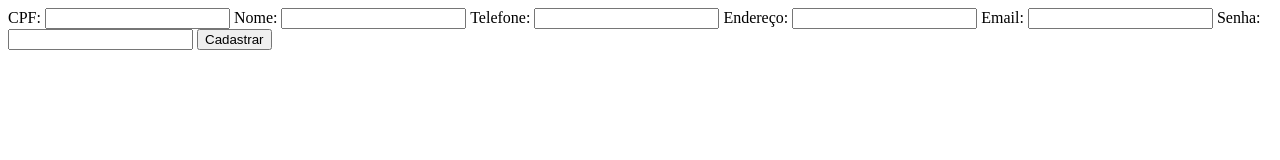
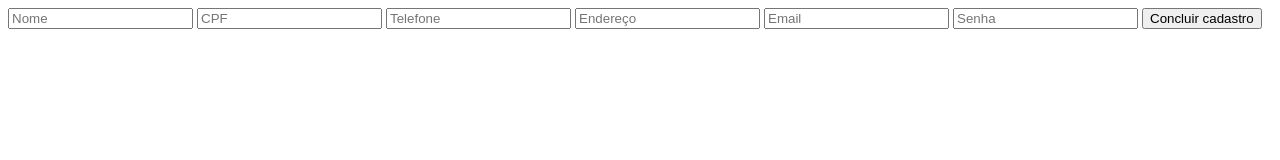
Before and after one commit to lealgabryell/Projeto-Ecommerce-Jose-Anderson-M5, a website: page index.html in a window 1280 px wide. Drawn offline with Linux system fonts and the light colour scheme.

Commit message:
clientes adicionados a lista de cliente a partir de informações inseridas no browser

```diff
--- a/index.html
+++ b/index.html
@@ -5,32 +5,19 @@
   <meta charset="UTF-8">
   <meta name="viewport" content="width=device-width, initial-scale=1.0">
   <title>Ecommerce</title>
-  <script type="module" src="./index.js"></script>
+  <script  src="./index.js"></script>
 </head>
 
 <body>
-  <form id="customerForm" class="costumerForm">
-    <label for="cpf">CPF:</label>
-    <input type="text" id="cpf" name="cpf" required>
+  <input type="text" id="nome" placeholder="Nome">
+  <input type="text" id="cpf" placeholder="CPF">
+  <input type="text" id="telefone" placeholder="Telefone">
+  <input type="text" id="endereco" placeholder="Endereço">
+  <input type="text" id="email" placeholder="Email">
+  <input type="text" id="senha" placeholder="Senha">
+  <button onclick="setCliente()">Concluir cadastro</button>
 
-    <label for="nome">Nome:</label>
-    <input type="text" id="nome" name="nome" required>
-
-    <label for="telefone">Telefone:</label>
-    <input type="text" id="telefone" name="telefone" required>
-
-    <label for="endereco">Endereço:</label>
-    <input type="text" id="endereco" name="endereco" required>
-
-    <label for="email">Email:</label>
-    <input type="email" id="email" name="email" required>
-
-    <label for="senha">Senha:</label>
-    <input type="password" id="senha" name="senha" required>
-
-    <button type="submit" value="Cadastrar" onclick="recebeParams()">Cadastrar</button>
-  </form>
-  <div class="resultado"></div>
+  <div class="clientes"></div>
 
 
 </body>
--- a/index.js
+++ b/index.js
@@ -1,21 +1,30 @@
 //TODO:
 //OS DADOS RECEBIDOS PELO FORMULARIO NAO ESTAO SENDO ADICIONADO AO ARRAY CLIENTE.
-//PRECISAMOS RESOLVER ESSE PROBLEMA
 //PRECISAMOS CONSEGUIR ENVIAR O ARRAY PARA O ARQUIVO APP.JS E LA FAZER COM QUE O MESMO SEJA ADICIONADO AO BD
 
+const listaClientes = [];
+function addCliente(cliente) {
+  listaClientes.push(cliente);
+  return cliente.nome + " adicionado a lista de clientes";
+}
+function setCliente() {
+  const nome = document.getElementById("nome").value;
+  const cpf = document.getElementById("cpf").value;
+  const telefone = document.getElementById("telefone").value;
+  const endereco = document.getElementById("endereco").value;
+  const email = document.getElementById("email").value;
+  const senha = document.getElementById("senha").value;
 
-const cliente = [];
+  const cliente = {
+    nome,
+    cpf,
+    telefone,
+    endereco,
+    email,
+    senha,
+  };
 
-const recebeParams = () => {
-  const cpf = getElementById('cpf').value;
-  const nome = getElementById('nome').value;
-  const telefone = getElementById('telefone').value;
-  const endereco = getElementById('endereco').value;
-  const email =  getElementById('email').value;
-  const senha = getElementById('senha').value;
-
-  const newCliente = cliente({ cpf, nome, telefone, endereco, email, senha });
-  cliente.push(newCliente);
-};
-
-console.log(cliente);
+  const resultado = addCliente(cliente);
+  document.querySelector(".clientes").innerHTML += `<p>${resultado}</p>`;
+  console.log(listaClientes);
+}
```
Also changed, not shown: app.js (+6 -4 lines).
